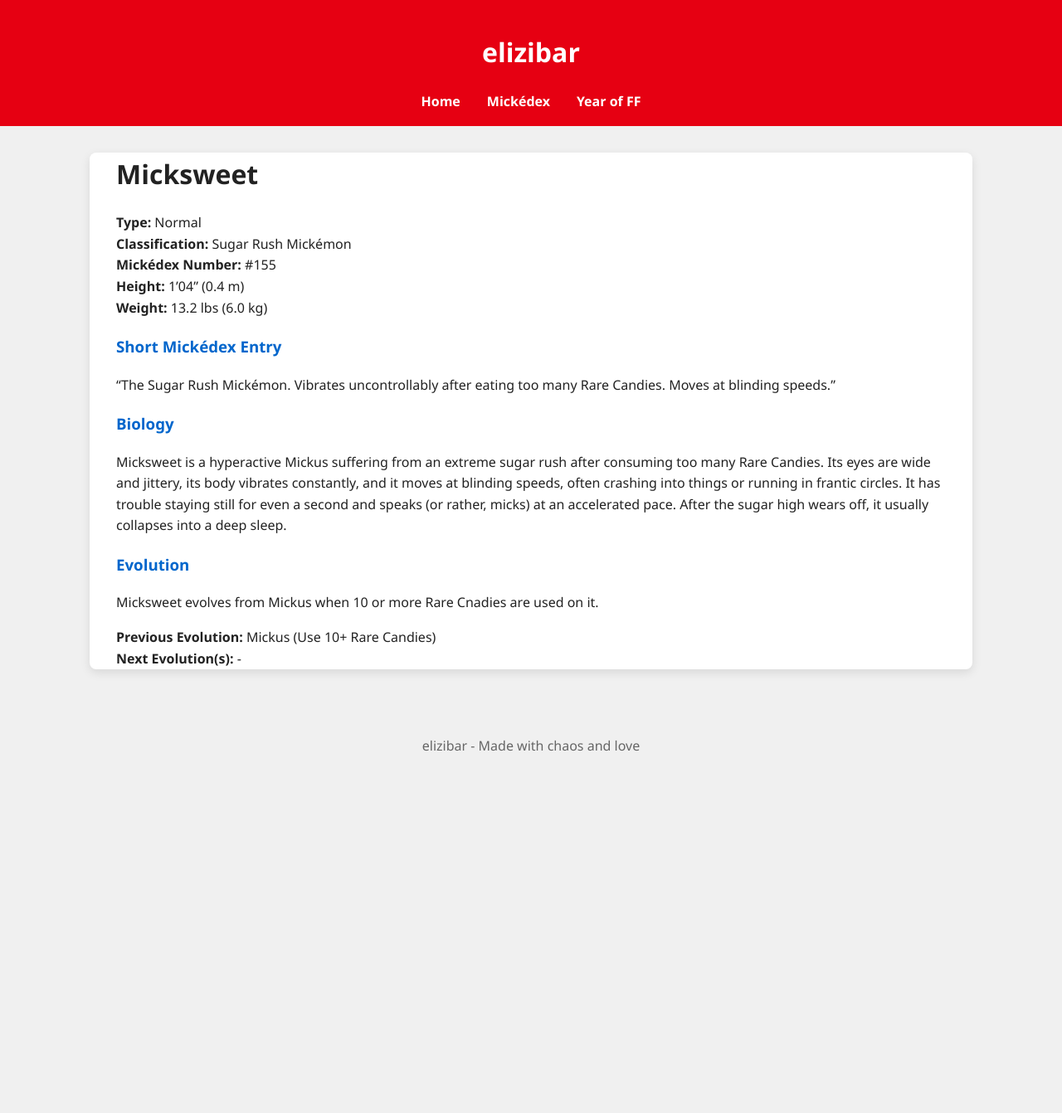
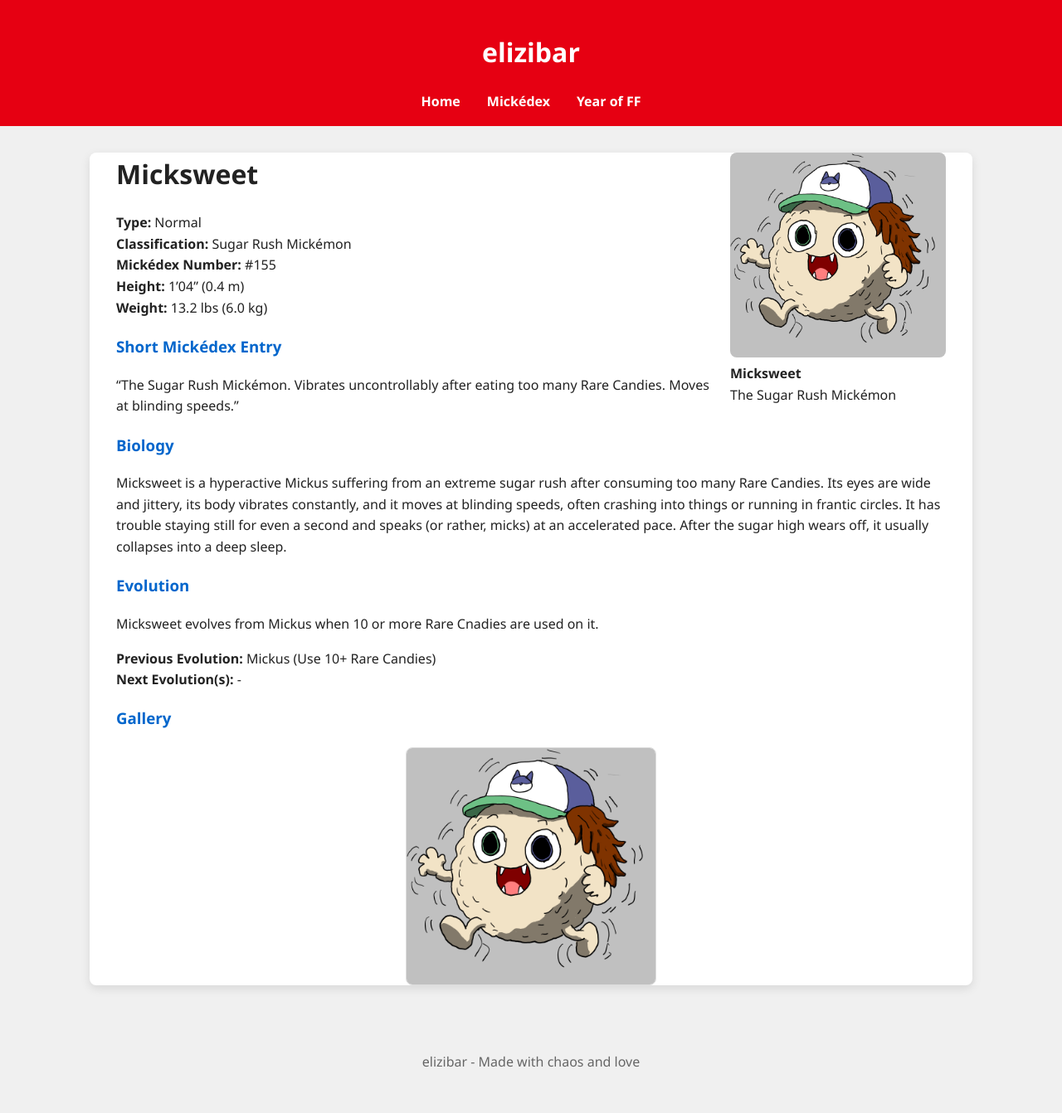
Before and after one commit to elizibar/elizibar.github.io, a Jekyll site: the page built from mickedex/Other/micksweet.md, in a window 1280 px wide. Shown: the whole page at 83% size. Built offline with Jekyll 4.4.1, drawn with Linux system fonts in a browser that asks for light colours; before the commit the page ends 961 px from its top, so only the background shows below that.

Commit message:
micksweet

```diff
--- a/mickedex/Other/micksweet.md
+++ b/mickedex/Other/micksweet.md
@@ -3,6 +3,11 @@
 layout: default
 permalink: /mickedex/micksweet/
 ---
+
+<figure style="float: right; margin: 0 0 20px 20px; width: 260px;">
+  <img src="/assets/images/mick/micksweet.png" alt="Micksweet" style="width: 100%; border-radius: 8px;">
+  <figcaption><strong>Micksweet</strong><br>The Sugar Rush Mickémon</figcaption>
+</figure>
 
 # Micksweet
 
@@ -24,3 +29,6 @@
 
 **Previous Evolution:** Mickus (Use 10+ Rare Candies)
 **Next Evolution(s):** -
+
+### Gallery
+![Micksweet](/assets/images/mick/micksweet.png){:width="30%" style="display: block; margin: 20px auto; border: 1px solid #ddd; border-radius: 8px;"}
```
Also changed, not shown: assets/images/mick/micksweet.png (added).
